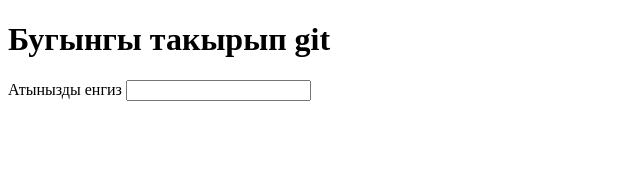
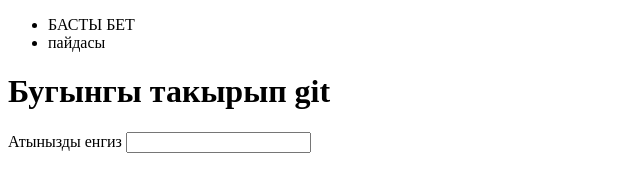
Before and after one commit to YERASYL796/git-type, a plain HTML site: page index.html in a window 1280 px wide. Shown: the whole page, without its empty margins (0-640 px from the left). Drawn offline with Linux system fonts and the light colour scheme.

Commit message:
<header> орналастырдым

```diff
--- a/index.html
+++ b/index.html
@@ -6,6 +6,12 @@
     <title>Document</title>
 </head>
 <body>
+    <header>
+        <ul>
+            <li>БАСТЫ БЕТ</li>
+            <li>пайдасы</li>
+        </ul>
+    </header>
     <h1>Бугынгы такырып git</h1>
     <form action="">
         <label for="">Атынызды енгиз</label>
```
